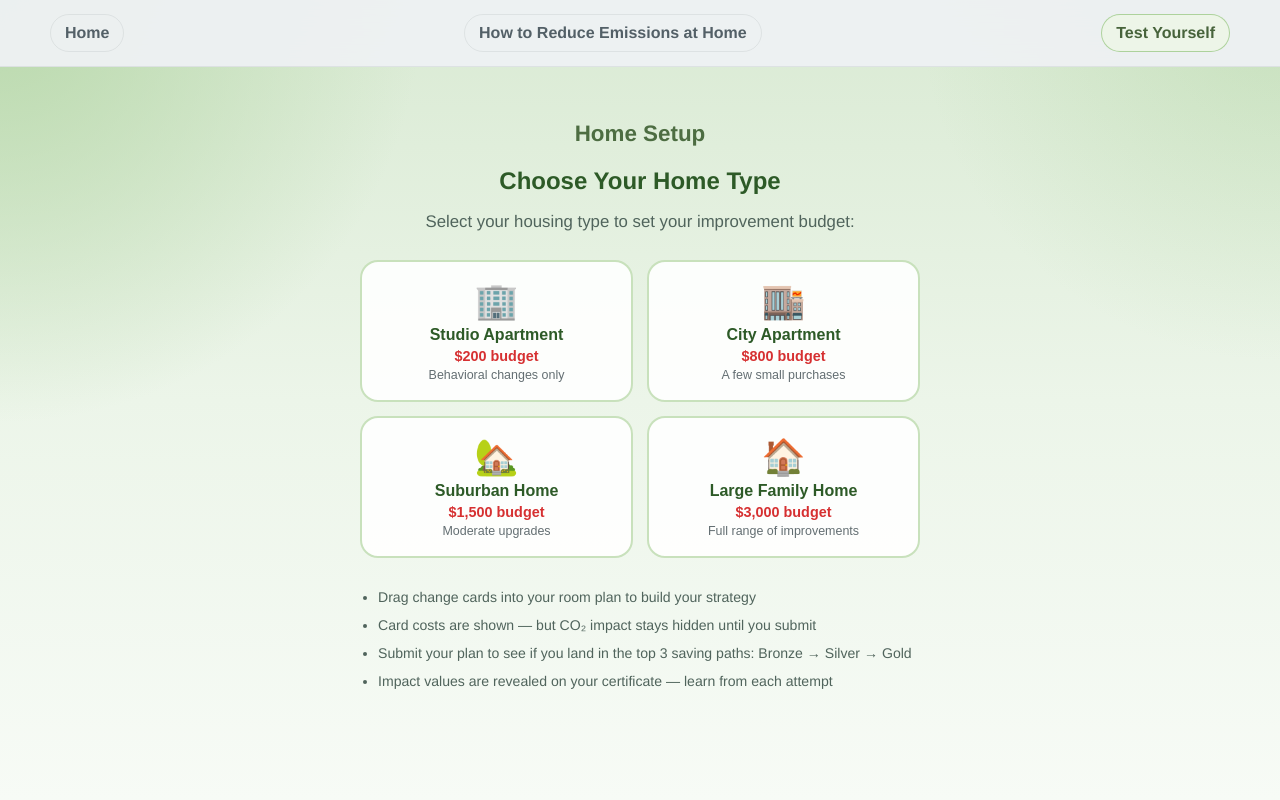
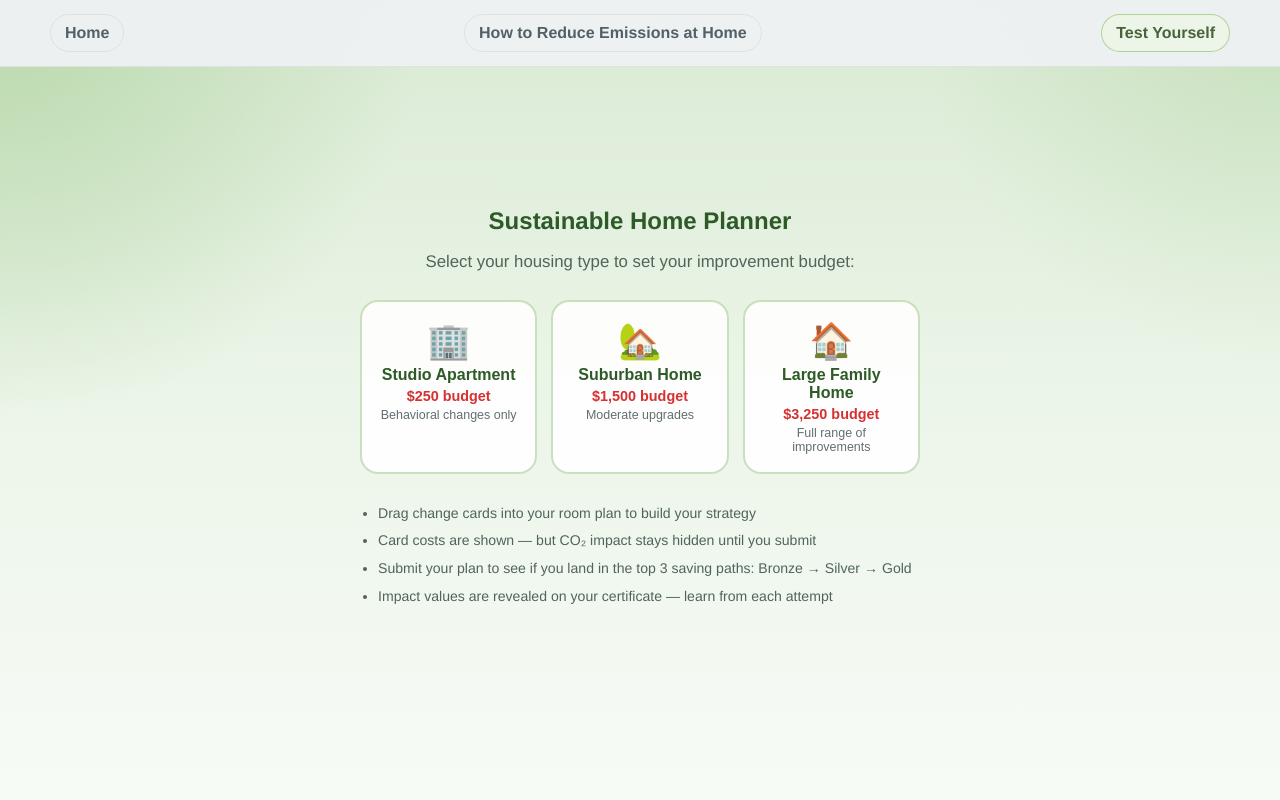
Before and after one commit to ar4996/Reduce-GHG-Emissions-At-Home, a Flask app: page /quiz/1 in a window 1280 px wide. Run offline with Flask 3, Linux system fonts and the light colour scheme; some libraries are stand-ins or nearby versions.

Commit message:
Fix atomic user_data writes to prevent JSONDecodeError on concurrent saves; reduce housing options to 3 tiers (50/,500/,250); remove drop zone inline color override; update goal display to show tonnage only

```diff
--- a/static/css/planner.css
+++ b/static/css/planner.css
@@ -31,7 +31,7 @@ body.page-planner {
     background: transparent; text-align: center;
 }
 .housing-grid {
-    display: grid; grid-template-columns: repeat(2, 1fr); gap: 14px;
+    display: grid; grid-template-columns: repeat(3, 1fr); gap: 14px;
     margin-bottom: 28px;
 }
 .housing-option {
@@ -56,12 +56,19 @@ body.page-planner {
 
 /* ── Top nav bar ───────────────────────────────────────────── */
 .planner-topnav {
-    flex-shrink: 0; display: flex; align-items: center; justify-content: space-between;
-    padding: 10px 24px; background: rgba(238,241,243,0.96); backdrop-filter: blur(14px);
+    flex-shrink: 0; position: relative; display: flex; align-items: center;
+    justify-content: space-between; padding: 10px 24px;
+    background: rgba(238,241,243,0.96); backdrop-filter: blur(14px);
     border-bottom: 1px solid rgba(45,52,54,0.08); z-index: 1500;
 }
-.topnav-left, .topnav-right { display: flex; gap: 10px; }
-.topnav-brand { font-size: 1.1rem; font-weight: 900; color: #2d5a27; letter-spacing: 0.04em; text-transform: uppercase; }
+.topnav-left  { display: flex; gap: 10px; }
+.topnav-right { display: flex; gap: 10px; }
+.topnav-brand {
+    position: absolute; left: 50%; transform: translateX(-50%);
+    font-size: 1.1rem; font-weight: 900; color: #2d5a27;
+    letter-spacing: 0.04em; text-transform: uppercase; white-space: nowrap;
+    pointer-events: none;
+}
 .topnav-btn {
     display: inline-flex; align-items: center; justify-content: center;
     padding: 9px 16px; border: 1.5px solid #d5e6cd; border-radius: 999px;
--- a/static/js/planner.js
+++ b/static/js/planner.js
@@ -18,7 +18,6 @@ const itemsById  = {};
 const db         = {};
 const roomColors = {};
 const roomList   = [];
-let pendingResetIds = [];
 
 // ── Fisher-Yates shuffle ──────────────────────────────────────
 function shuffle(arr) {
@@ -77,7 +76,7 @@ function computeMaxAchievable(budget) {
     return total;
 }
 function computeGoal(budget) {
-    const formulaGoal   = 1.8 + budget / 3000;
+    const formulaGoal   = 1.8 + budget / 3250;
     const maxAchievable = computeMaxAchievable(budget);
     const safeCap       = Math.round(maxAchievable * 0.85 * 10) / 10;
     return Math.max(0.5, Math.min(formulaGoal, safeCap));
@@ -283,7 +282,6 @@ function removeItem(id) {
 // ── Reset / Restart ───────────────────────────────────────────
 function resetItems() {
     Promise.all(state.applied.map(i => apiRemoveItem(i.id)));
-    pendingResetIds = [];
     state.applied = []; state.budget = config.budget; state.co2 = 0; state.goalEverMet = false;
     document.querySelectorAll('.applied-card').forEach(el => el.remove());
     document.getElementById('budget-empty-hint').style.display = 'none';
@@ -300,7 +298,6 @@ function tryDifferentBudget() {
     stopDragGuide();
     document.getElementById('congrats-overlay').style.display = 'none';
     Promise.all(state.applied.map(i => apiRemoveItem(i.id)));
-    pendingResetIds = [];
     document.querySelectorAll('.applied-card').forEach(el => el.remove());
     state.applied = []; state.budget = 0; state.co2 = 0; state.goalEverMet = false; state.currentBtnTier = null;
     config.budget = 0; config.goal = 0;
@@ -406,7 +403,7 @@ function submitPlan() {
 function updateStats() {
     document.getElementById('total-budget-val').textContent = `$${config.budget.toLocaleString()}`;
     document.getElementById('budget-val').textContent       = `$${state.budget.toLocaleString()}`;
-    document.getElementById('co2-val').textContent          = `Goal: ${config.goal}T`;
+    document.getElementById('co2-val').textContent          = `${config.goal}T`;
 
     const overBudget = state.budget < 0;
     const hint = document.getElementById('budget-empty-hint');
@@ -428,11 +425,6 @@ function updateStats() {
 
 // ── Init from housing selection ───────────────────────────────
 function initPlanner(budget) {
-    if (pendingResetIds.length) {
-        Promise.all(pendingResetIds.map(apiRemoveItem)).catch(() => {});
-        pendingResetIds = [];
-    }
-
     config.budget    = budget;
     config.goal      = parseFloat(computeGoal(budget).toFixed(1));
     state.budget     = budget;
@@ -457,7 +449,6 @@ function restoreFromBackend(savedPlan) {
     state.applied = applied;
     state.goalEverMet = false;
     state.currentBtnTier = null;
-    pendingResetIds = [];
     document.getElementById('setup-overlay').style.display = 'none';
     document.getElementById('congrats-overlay').style.display = 'none';
     applied.forEach(addAppliedCard);
@@ -481,17 +472,7 @@ document.addEventListener('DOMContentLoaded', () => {
         btn.addEventListener('click', () => setRoom(btn.dataset.room, btn.dataset.color));
     });
 
-    const initialState = window.INITIAL_STATE || {};
-    const savedPlan = initialState.plan || {};
-    const forceSetup = Boolean(initialState.forceSetup);
-    pendingResetIds = Array.isArray(savedPlan.applied) ? [...savedPlan.applied] : [];
-
-    if (forceSetup) {
-        document.getElementById('setup-overlay').style.display = 'flex';
-        document.getElementById('congrats-overlay').style.display = 'none';
-        return;
-    }
-
+    const savedPlan = window.INITIAL_STATE.plan || {};
     if (savedPlan.budget) {
         restoreFromBackend(savedPlan);
         if (!(savedPlan.applied && savedPlan.applied.length)) startDragGuide();
--- a/templates/planner.html
+++ b/templates/planner.html
@@ -10,24 +10,17 @@
 <!-- ══ SETUP OVERLAY — housing type selection ══════════════════ -->
 <div id="setup-overlay" class="overlay">
 <section class="planner-setup-card">
-  <h2 style="color:#4d6d42;font-size:1.4rem;">Home Setup</h2>
-  <h1 style="color:#2d5a27;font-weight:800;margin-bottom:12px;">Choose Your Home Type</h1>
+  <h1 style="color:#2d5a27;font-weight:800;margin-bottom:12px;">Sustainable Home Planner</h1>
   <p style="color:#50645c;font-size:1.05rem;margin-bottom:28px;">
     Select your housing type to set your improvement budget:
   </p>
 
   <div class="housing-grid">
-    <button class="housing-option" data-budget="200">
+    <button class="housing-option" data-budget="250">
       <span class="housing-icon">🏢</span>
       <span class="housing-name">Studio Apartment</span>
-      <span class="housing-budget">$200 budget</span>
+      <span class="housing-budget">$250 budget</span>
       <span class="housing-desc">Behavioral changes only</span>
-    </button>
-    <button class="housing-option" data-budget="800">
-      <span class="housing-icon">🏬</span>
-      <span class="housing-name">City Apartment</span>
-      <span class="housing-budget">$800 budget</span>
-      <span class="housing-desc">A few small purchases</span>
     </button>
     <button class="housing-option" data-budget="1500">
       <span class="housing-icon">🏡</span>
@@ -35,10 +28,10 @@
       <span class="housing-budget">$1,500 budget</span>
       <span class="housing-desc">Moderate upgrades</span>
     </button>
-    <button class="housing-option" data-budget="3000">
+    <button class="housing-option" data-budget="3250">
       <span class="housing-icon">🏠</span>
       <span class="housing-name">Large Family Home</span>
-      <span class="housing-budget">$3,000 budget</span>
+      <span class="housing-budget">$3,250 budget</span>
       <span class="housing-desc">Full range of improvements</span>
     </button>
   </div>
@@ -196,7 +189,7 @@
         </div>
       </div>
 
-      <div id="drop-zone" style="background-color: {{ rooms[0].color }};">
+      <div id="drop-zone">
         <div id="drag-hint" style="display:flex;">
           <span class="drag-hand">🫳</span>
           <div class="drag-text-label">Drag change cards here</div>
@@ -225,8 +218,7 @@
     window.INITIAL_STATE = {
         plan:  {{ plan  | tojson }},
         items: {{ items | tojson }},
-        rooms: {{ rooms | tojson }},
-        forceSetup: {{ force_setup | default(false) | tojson }}
+        rooms: {{ rooms | tojson }}
     };
 </script>
 <script src="https://cdnjs.cloudflare.com/ajax/libs/html2canvas/1.4.1/html2canvas.min.js"></script>
```
